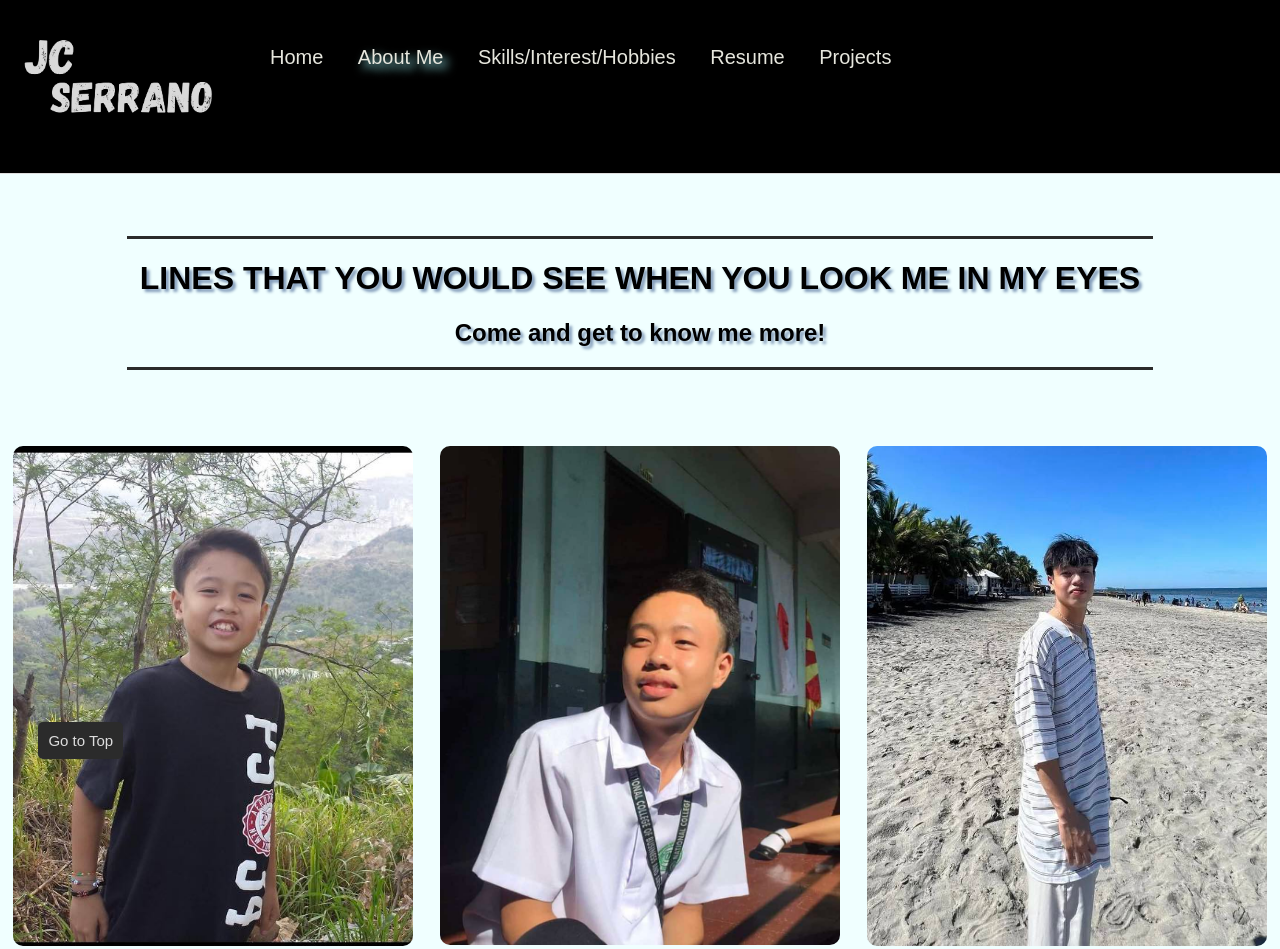
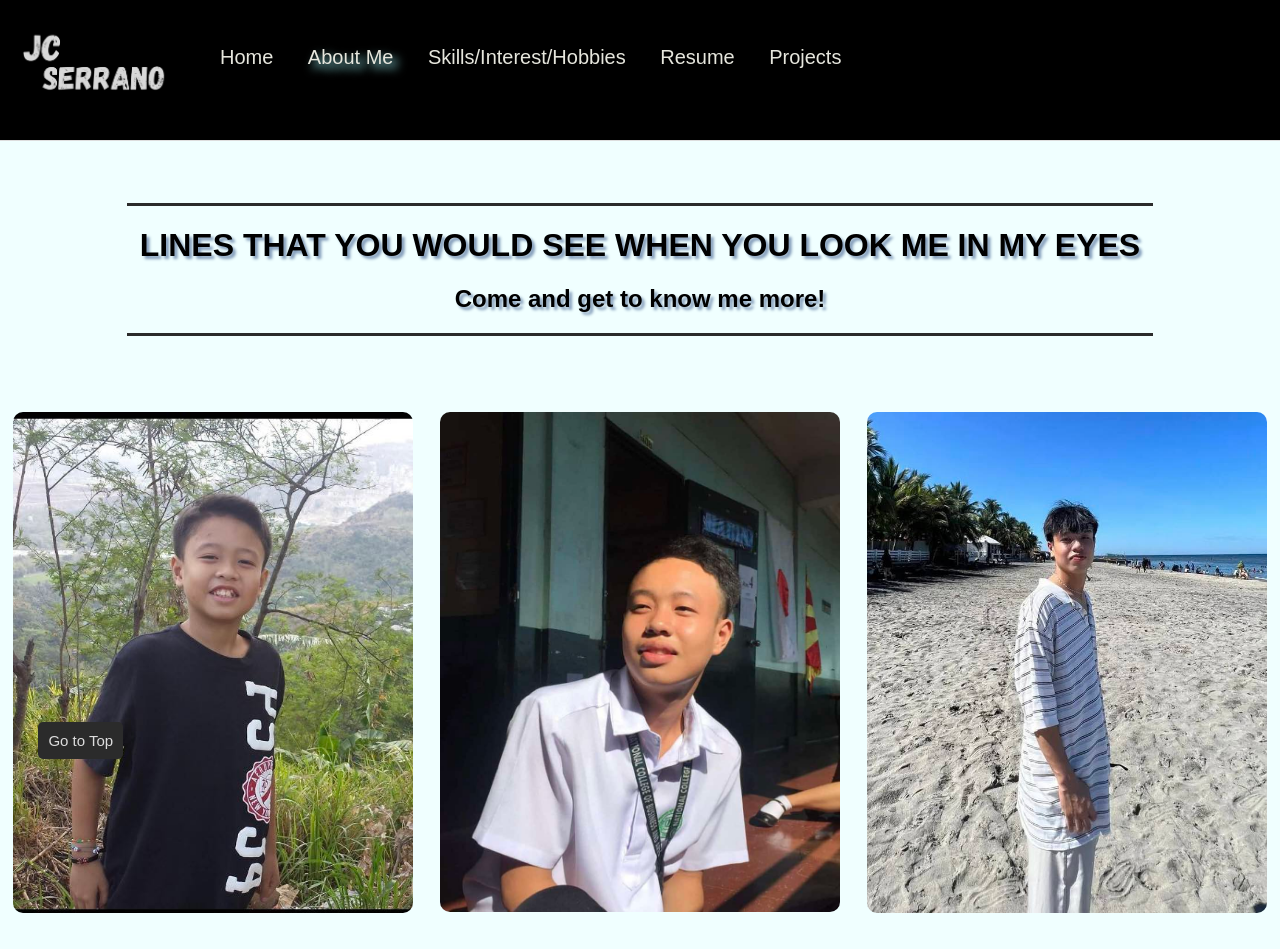
Before and after one commit to jcserrano050105/WD-FINALS-SERRANO, a plain HTML site: page pages/page 1/index.html in a window 1280 px wide. Shown: the top 949 px of the page. Drawn offline with Linux system fonts and the light colour scheme.

Commit message:
refactor (done page 1)

```diff
--- a/pages/page 1/assets/css/style.css
+++ b/pages/page 1/assets/css/style.css
@@ -15,7 +15,7 @@ header {
 }
 
 header img {
-    width: 200px;
+    width: 150px;
 }
 
 nav {
--- a/pages/page 2/assets/css/style.css
+++ b/pages/page 2/assets/css/style.css
@@ -15,7 +15,7 @@ header {
 }
 
 header img {
-    width: 300px;
+    width: 150px;
 }
 
 nav {
```
